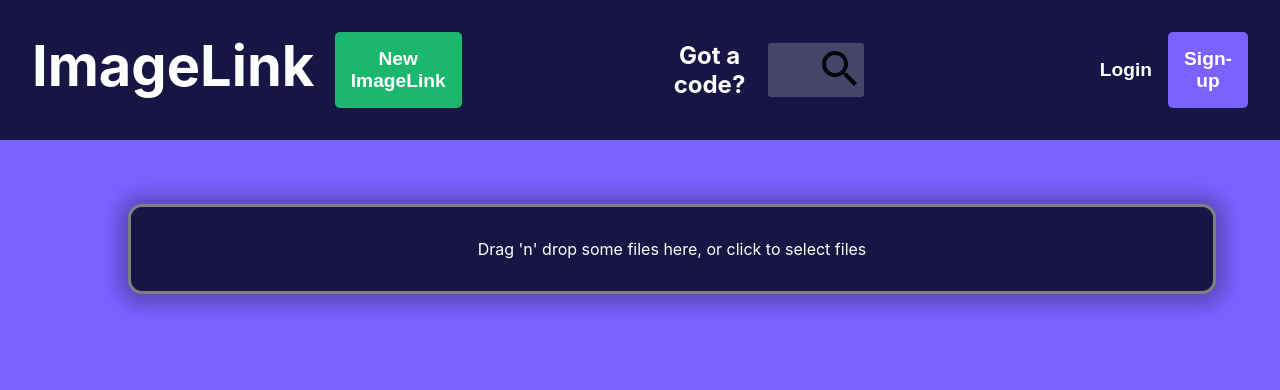
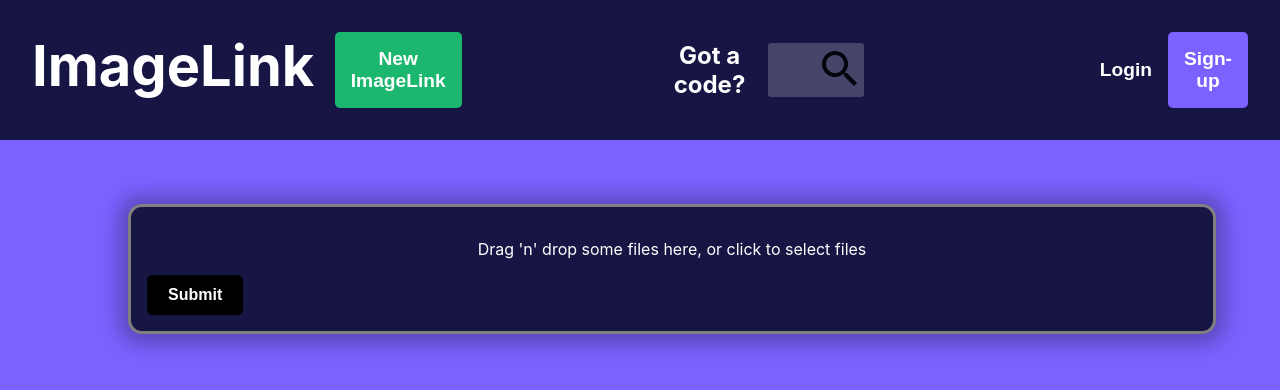
Before and after one commit to jonangeles-sanchez/Image-Link, a React (Create React App) app in the folder frontend/: page /newimagelink in a window 1280 px wide. Shown: the top 390 px of the page. Built offline with nearby package versions, Linux system fonts and the light colour scheme.

Commit message:
Implement image upload form - nonhttp

```diff
--- a/frontend/src/components/ImageLinkUpload.js
+++ b/frontend/src/components/ImageLinkUpload.js
@@ -7,21 +7,40 @@ const imagesUploadSchema = Yup.object().shape({
   picture: Yup.string().required("A file is required"),
 });
 const initialValues = {
-  picture: "",
+  picture: [],
 };
 
 function ImageLinkUpload() {
-  const handleSubmit = (e) => {
-    console.log("nothing");
+  const handleFormSubmit = async (values, onSubmitProps) => {
+    //Upload images to the server
+    console.log(values);
+    const formData = new FormData();
+    console.log("Submitting form");
+    for (let i = 0; i < values.picture.length; i++) {
+      formData.append("picture", values.picture[i].name);
+    }
+    console.log(formData);
+    // Display the key/value pairs
+    for (var pair of formData.entries()) {
+      console.log(pair[0] + ", " + pair[1]);
+    }
+    // const response = await fetch("/api/upload", {
+    //   method: "POST",
+    //   body: formData,
+    // });
+    // const data = await response.json();
+    // console.log(data);
+    // //Reset the form
+    // resetForm();
   };
   return (
     <div className="upload-container">
       <div className="drop-container">
         <div className="drop-form">
           <Formik
-            onSubmit={handleSubmit}
+            onSubmit={handleFormSubmit}
             initialValues={initialValues}
-            validationSchema={imagesUploadSchema}
+            validator={() => ({})}
           >
             {({
               handleSubmit,
@@ -38,23 +57,45 @@ function ImageLinkUpload() {
                   acceptedFiles=".jpg,.jpeg,.png"
                   multiple={true}
                   onDrop={(acceptedFiles) => {
-                    setFieldValue("picture", acceptedFiles[0]);
+                    for (let i = 0; i < acceptedFiles.length; i++) {
+                      if (
+                        values.picture.find(
+                          (file) => file.name === acceptedFiles[i].name
+                        )
+                      ) {
+                        alert("File already exists in the list.");
+                        return;
+                      }
+                    }
+                    setFieldValue(
+                      "picture",
+                      values.picture.concat(acceptedFiles)
+                    );
                   }}
                 >
                   {({ getRootProps, getInputProps }) => (
                     <div {...getRootProps({ className: "dropzone" })}>
                       <input {...getInputProps()} />
-                      {!values.picture ? (
+                      {values.picture.length === 0 ? (
                         <p>
                           Drag 'n' drop some files here, or click to select
                           files
                         </p>
                       ) : (
-                        <p>Files selected: {values.picture.name}</p>
+                        //Print each image name in the array
+                        values.picture.map((file) => (
+                          <p key={file.name}>
+                            {file.name + " has been chosen."}
+                          </p>
+                        ))
                       )}
+                      {console.log(values)}
                     </div>
                   )}
                 </Dropzone>
+                <button type="submit" className="btn btn-primary">
+                  Submit
+                </button>
               </form>
             )}
           </Formik>
```
